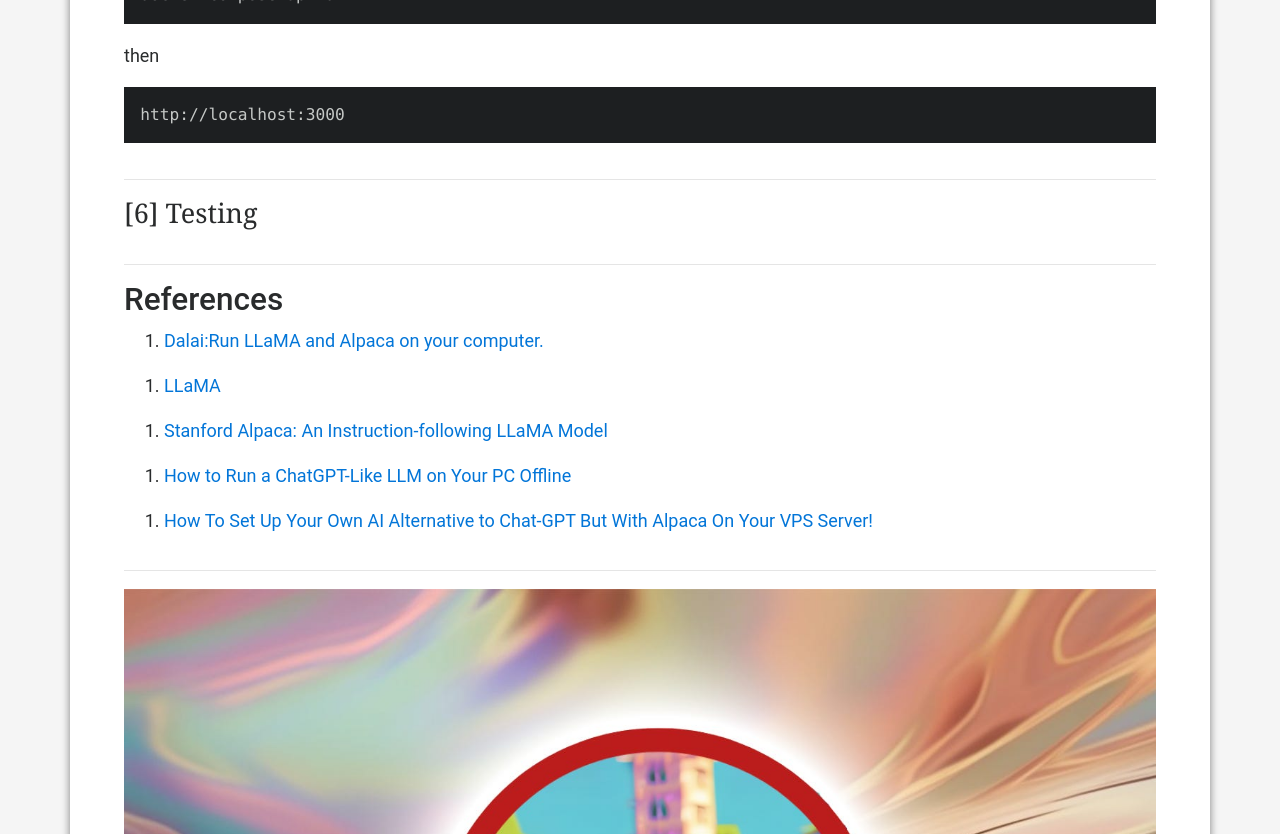
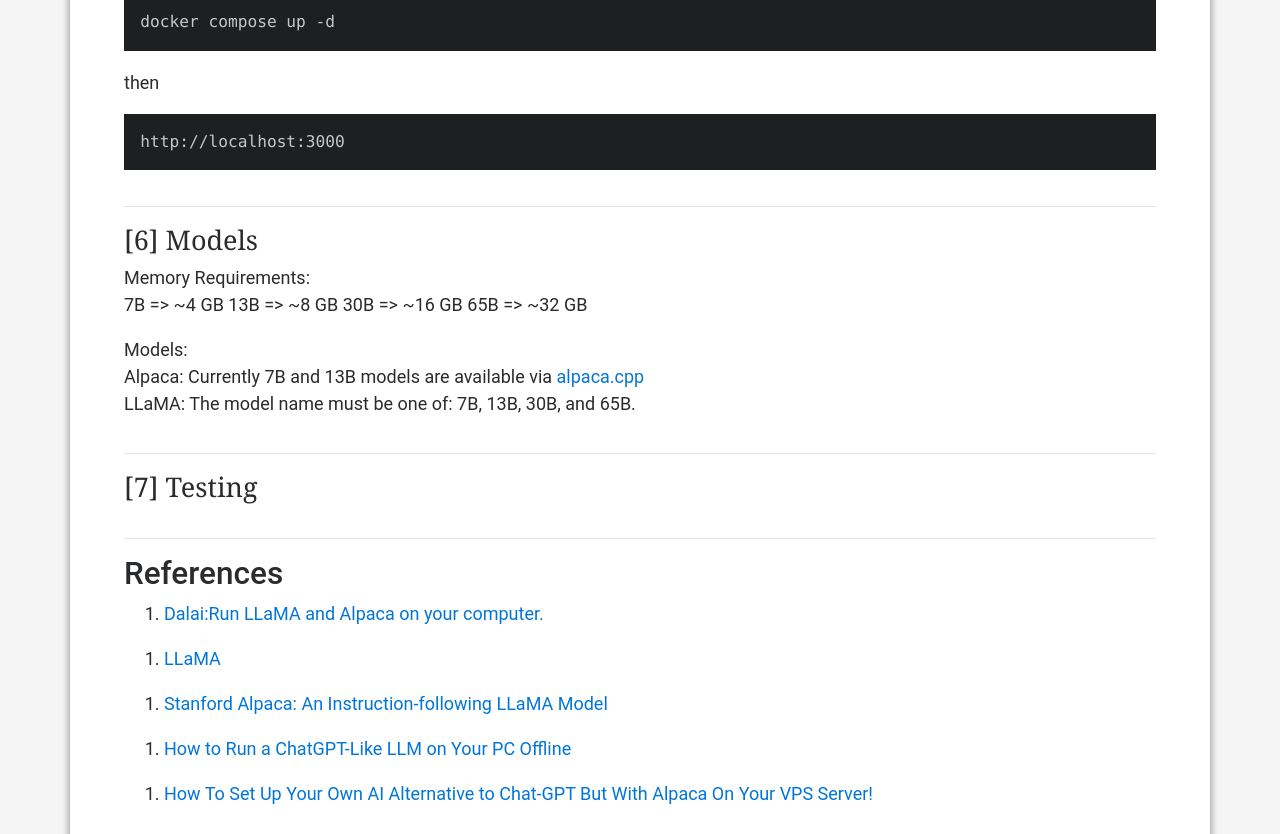
Before and after one commit to CellNexus/BigDataChapter, a Jekyll site: the page built from _posts/2023-04-09-local-ChatGPT.md, in a window 1280 px wide and 900 px high, scrolled down 13152 px, cut to the strip 66-900 px from the top of the window. Built offline with Jekyll 4.4.1, drawn with Linux system fonts in a browser that asks for light colours; nearby versions of some CDN libraries; some of the changed text lies outside the part shown.

Commit message:
Add model memory info

````diff
--- a/_posts/2023-04-09-local-ChatGPT.md
+++ b/_posts/2023-04-09-local-ChatGPT.md
@@ -210,9 +210,25 @@
 ```
 
 <hr class="with-margin">
+<h4 class="header" id="quantization">Models</h4>
+
+Memory Requirements:
+<br>
+7B => ~4 GB
+13B => ~8 GB
+30B => ~16 GB
+65B => ~32 GB
+<br>
+
+Models:
+<br>
+Alpaca: Currently 7B and 13B models are available via [alpaca.cpp](https://github.com/antimatter15/alpaca.cpp)
+<br>
+LLaMA: The model name must be one of: 7B, 13B, 30B, and 65B.
+<br>
+
+<hr class="with-margin">
 <h4 class="header" id="quantization">Testing</h4>
-
-
 
 <hr class="with-margin">
 
````
